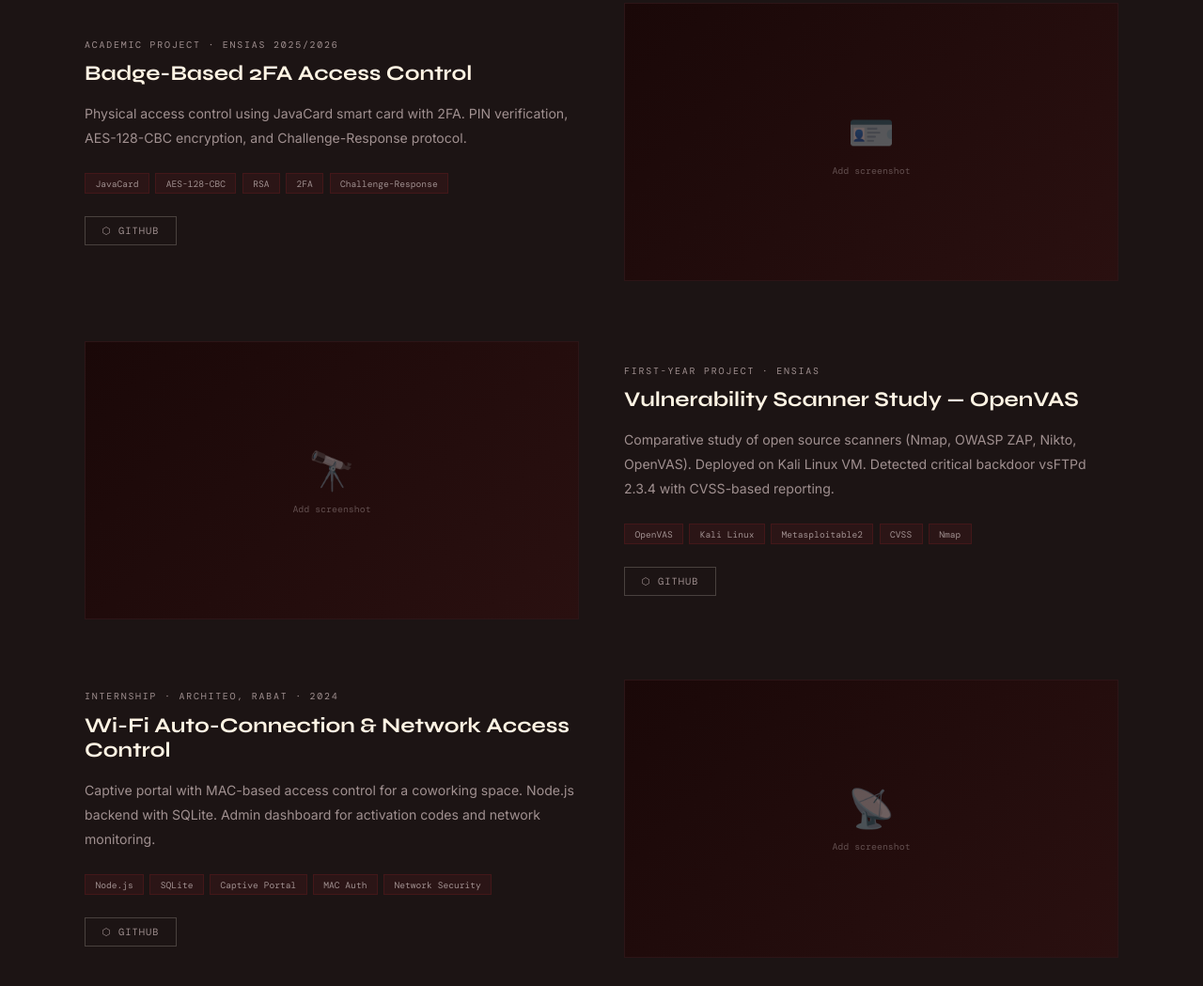
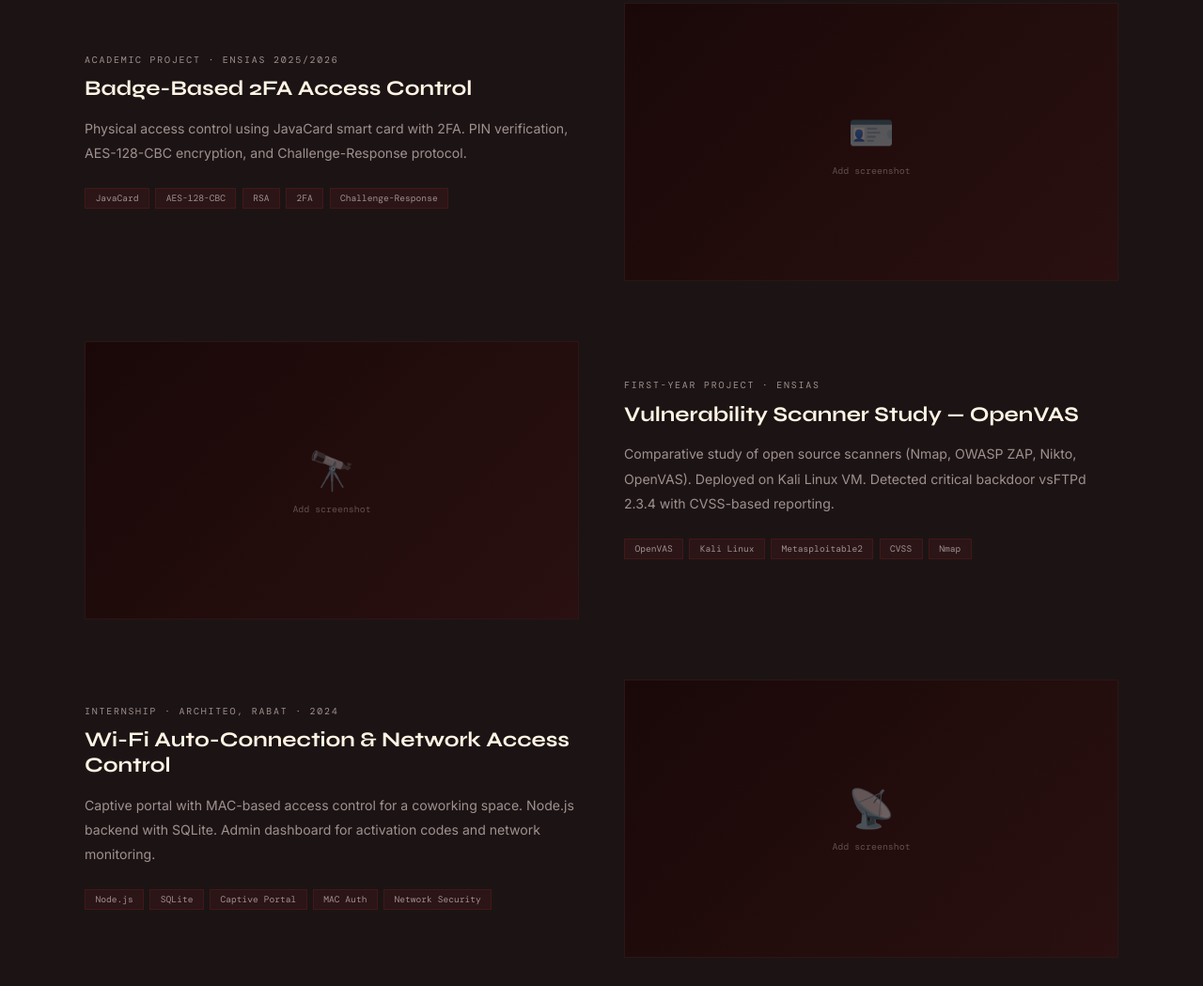
Before and after one commit to SalmaBoulhana/salmaboulhana.github.io, a plain HTML site: page index.html in a window 1280 px wide. Shown: the part 3003-4052 px from the top of the page at 94% size. Drawn offline with nearby package versions, Linux system fonts and the light colour scheme; a web font is replaced by a local one.

Commit message:
Add files via upload

```diff
--- a/index.html
+++ b/index.html
@@ -357,7 +357,6 @@
             <h3 class="proj-title" data-en="Badge-Based 2FA Access Control" data-fr="Contrôle d'Accès par Badge A2F">Badge-Based 2FA Access Control</h3>
             <p class="proj-desc" data-en="Physical access control using JavaCard smart card with 2FA. PIN verification, AES-128-CBC encryption, and Challenge-Response protocol. Validated resistance against cloning, brute-force, and replay attacks." data-fr="Contrôle d'accès physique sur JavaCard avec A2F. Vérification PIN, AES-128-CBC et Challenge-Response. Résistance aux attaques validée.">Physical access control using JavaCard smart card with 2FA. PIN verification, AES-128-CBC encryption, and Challenge-Response protocol.</p>
             <div class="proj-tags"><span class="ptag">JavaCard</span><span class="ptag">AES-128-CBC</span><span class="ptag">RSA</span><span class="ptag">2FA</span><span class="ptag">Challenge-Response</span></div>
-            <div class="proj-links"><a href="https://github.com/SalmaBoulhana" class="plink" target="_blank">⬡ GitHub</a></div>
           </div>
         </div>
         <div class="proj-card reveal">
@@ -367,7 +366,6 @@
             <h3 class="proj-title" data-en="Vulnerability Scanner Study — OpenVAS" data-fr="Étude Scanner — OpenVAS">Vulnerability Scanner Study — OpenVAS</h3>
             <p class="proj-desc" data-en="Comparative study of open source scanners (Nmap, OWASP ZAP, Nikto, OpenVAS). Deployed on Kali Linux VM with full GVM architecture. Detected critical backdoor vsFTPd 2.3.4 with CVSS-based reporting." data-fr="Étude comparative des scanners open source. Déploiement sur Kali Linux VM avec architecture GVM. Détection d'une backdoor critique (vsFTPd 2.3.4) avec rapport CVSS.">Comparative study of open source scanners (Nmap, OWASP ZAP, Nikto, OpenVAS). Deployed on Kali Linux VM. Detected critical backdoor vsFTPd 2.3.4 with CVSS-based reporting.</p>
             <div class="proj-tags"><span class="ptag">OpenVAS</span><span class="ptag">Kali Linux</span><span class="ptag">Metasploitable2</span><span class="ptag">CVSS</span><span class="ptag">Nmap</span></div>
-            <div class="proj-links"><a href="https://github.com/SalmaBoulhana" class="plink" target="_blank">⬡ GitHub</a></div>
           </div>
         </div>
         <div class="proj-card rev reveal">
@@ -377,7 +375,6 @@
             <h3 class="proj-title" data-en="Wi-Fi Auto-Connection & Network Access Control" data-fr="Autoconnexion Wi-Fi & Contrôle d'Accès Réseau">Wi-Fi Auto-Connection & Network Access Control</h3>
             <p class="proj-desc" data-en="Captive portal with MAC-based access control for a coworking space. Node.js backend with SQLite for member and session management. Admin dashboard for activation codes and network monitoring." data-fr="Portail captif avec contrôle d'accès MAC. Backend Node.js avec SQLite. Tableau de bord admin pour les codes d'activation et le suivi réseau.">Captive portal with MAC-based access control for a coworking space. Node.js backend with SQLite. Admin dashboard for activation codes and network monitoring.</p>
             <div class="proj-tags"><span class="ptag">Node.js</span><span class="ptag">SQLite</span><span class="ptag">Captive Portal</span><span class="ptag">MAC Auth</span><span class="ptag">Network Security</span></div>
-            <div class="proj-links"><a href="https://github.com/SalmaBoulhana" class="plink" target="_blank">⬡ GitHub</a></div>
           </div>
         </div>
         <div class="proj-card reveal">
@@ -498,7 +495,7 @@
   </section>
 
   <footer>
-    <p class="footer-copy">© 2025 Salma Boulhana</p>
+    <p class="footer-copy">© 2026 Salma Boulhana</p>
     <div>
       <img src="logo.png" alt="SB" height="26" onerror="this.style.display='none';document.getElementById('footerFb').style.display='block'"/>
       <span id="footerFb" class="footer-logo-fb" style="display:none">SB<span>.</span></span>
```
